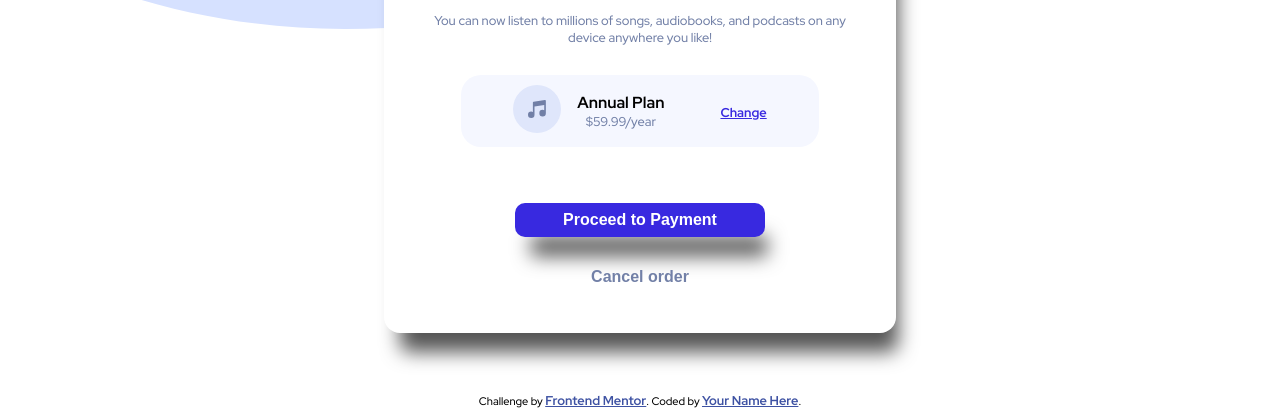
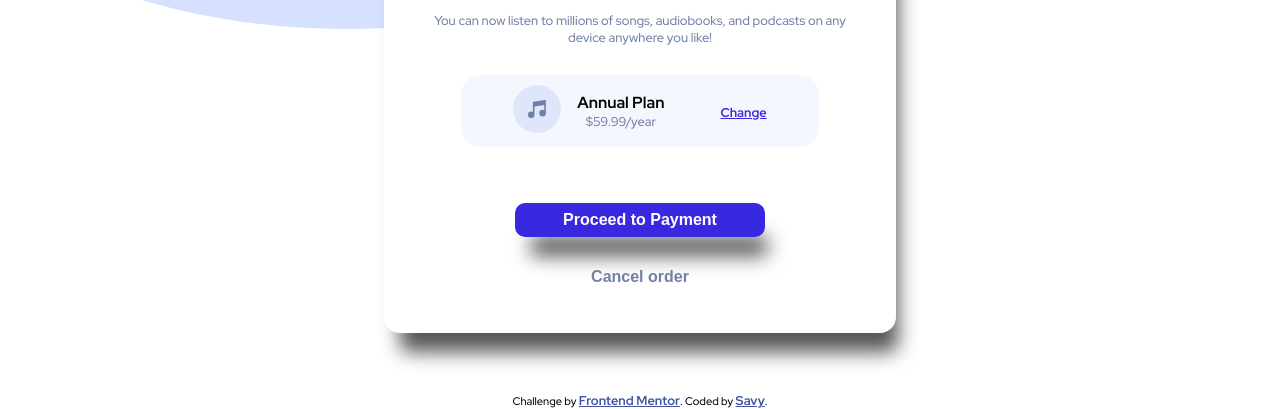
Before and after one commit to xandersavvy/Frontend_mentor, a plain HTML site: page order-summary-component-main/index.html in a window 1280 px wide. Shown: the part 408-817 px from the top of the page. Drawn offline with Linux system fonts and the light colour scheme.

Commit message:
Credit added

```diff
--- a/order-summary-component-main/index.html
+++ b/order-summary-component-main/index.html
@@ -51,7 +51,7 @@
   </div>
   <div class="attribution">
     Challenge by <a href="https://www.frontendmentor.io?ref=challenge" target="_blank">Frontend Mentor</a>.
-    Coded by <a href="#">Your Name Here</a>.
+    Coded by <a href="https://xandersavvy.github.io/">Savy</a>.
   </div>
 </body>
 </html>
```
